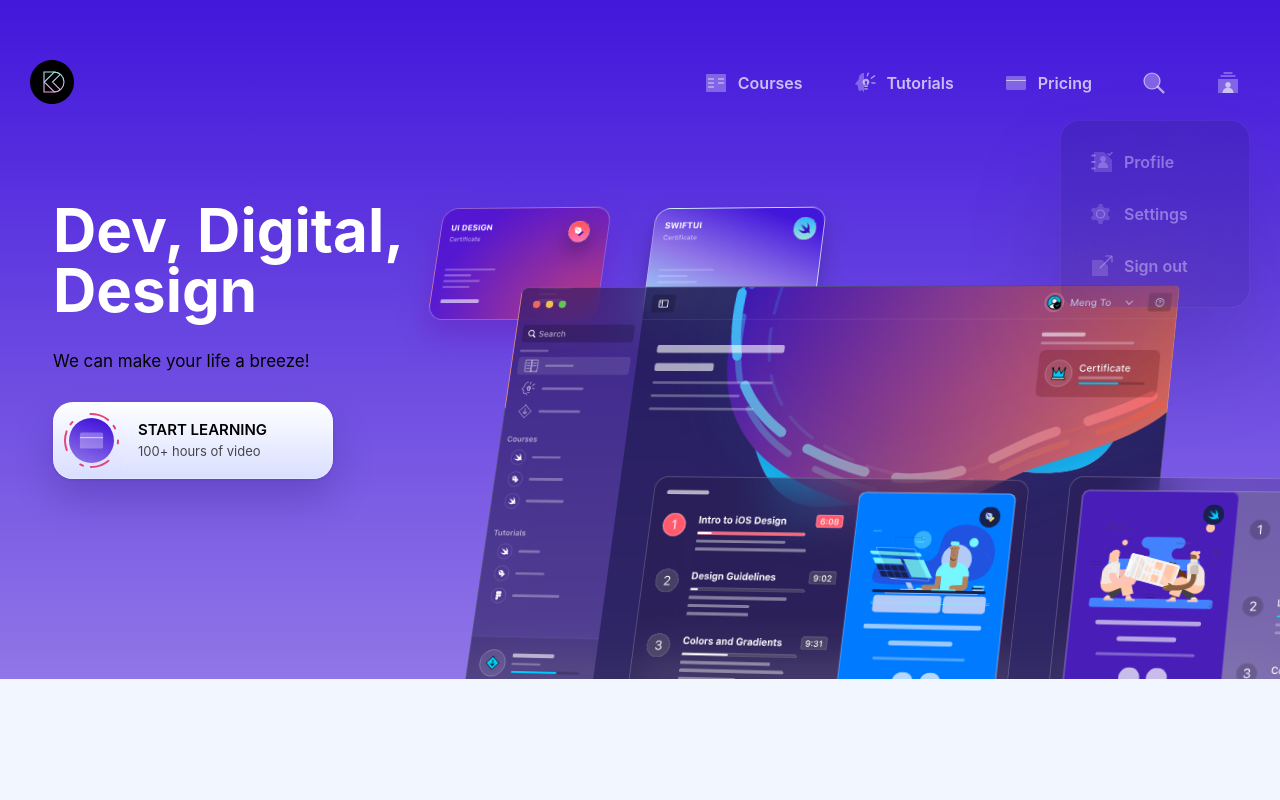
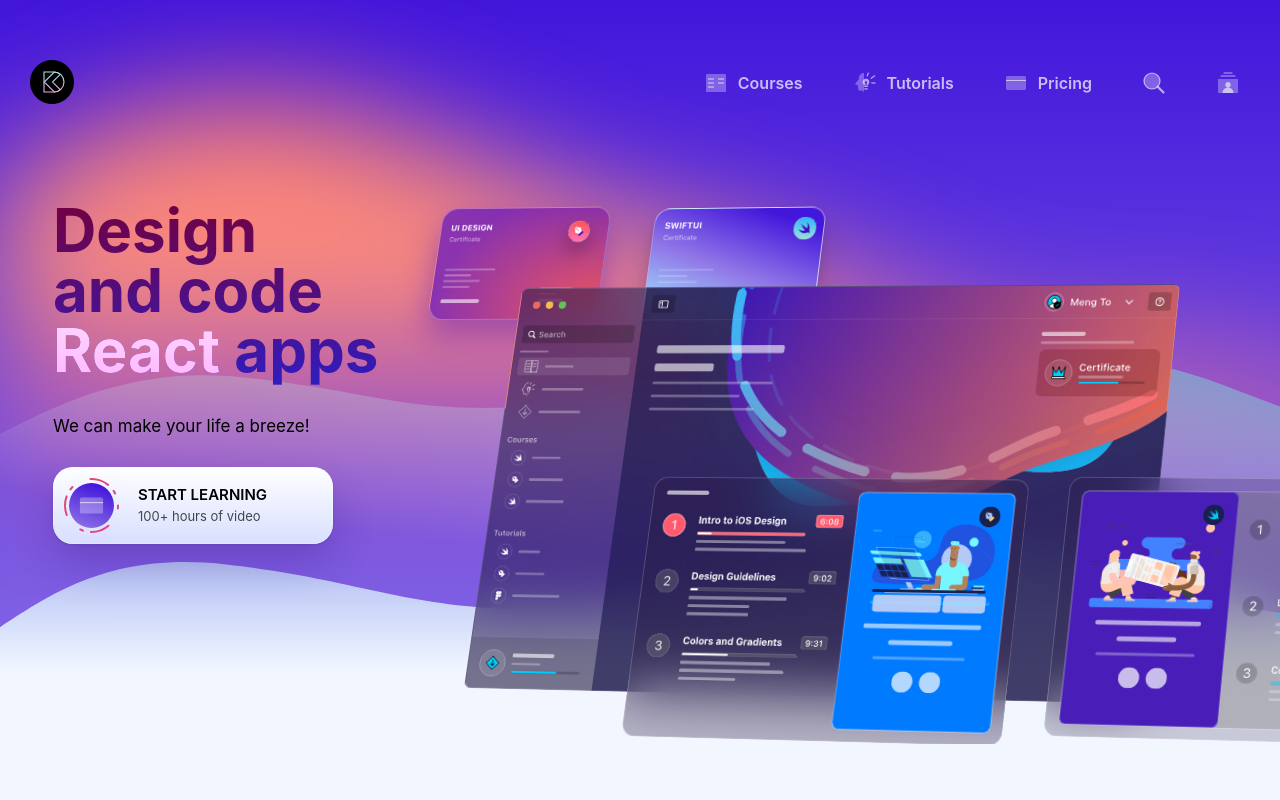
Before and after one commit to jallenmesser/MesseMedia, a Gatsby site: page / in a window 1280 px wide. Built offline with nearby package versions, Linux system fonts and the light colour scheme; Gatsby itself is replaced by a stand-in of ours.

Commit message:
almost complete

```diff
--- a/src/components/animations/MockupAnimaton.js
+++ b/src/components/animations/MockupAnimaton.js
@@ -16,6 +16,15 @@ export default function MockupAnimation() {
 const Wrapper = styled.div`
   position: relative;
   perspective: 5000;
+
+  @media (max-width: 768px) {
+    transform: scale(0.6);
+    transform-orgin: top left;
+  }
+
+  @media (max-width: 450px) {
+    transform: scale(0.4);
+  }
 
   div {
     transform: rotateY(-20deg) rotateX(20deg);
--- /dev/null
+++ b/src/components/backgrounds/WaveBackground.js
@@ -0,0 +1,33 @@
+import React from "react"
+import styled from "styled-components"
+
+export default function WaveBackground() {
+  return (
+    <Wrapper>
+      <Background />
+      <Wave
+        src="/images/waves/hero-wave1.svg"
+        style={{ top: "100px", filter: "blur(60px)" }}
+      />
+      <Wave src="/images/waves/hero-wave2.svg" style={{ top: "350px" }} />
+      <Wave src="/images/waves/hero-wave3.svg" style={{ top: "550px" }} />
+    </Wrapper>
+  )
+}
+
+const Wrapper = styled.div`
+  position: relative;
+`
+
+const Wave = styled.img`
+  position: absolute;
+  z-index: -1;
+`
+
+const Background = styled.div`
+  background: linear-gradient(180deg, #4316db 0%, #9076e7 100%);
+  position: absolute;
+  width: 100%;
+  height: 800px;
+  z-index: -1;
+`
--- a/src/components/buttons/menuButton.js
+++ b/src/components/buttons/menuButton.js
@@ -5,9 +5,9 @@ import { Link } from "gatsby"
 export default function MenuButton(props) {
   const { item } = props
   return (
-    <Link to={item.link}>
+    <Link to={item.link} onClick={props.onClick}>
       <MenuItem title={item.title}>
-        <img src={item.icon} />
+        <img src={item.icon} alt={item.title} />
         {item.title}
       </MenuItem>
     </Link>
--- a/src/components/layout/Header.js
+++ b/src/components/layout/Header.js
@@ -1,22 +1,36 @@
 import { Link } from "gatsby"
-import React from "react"
+import React, { useState } from "react"
 import styled from "styled-components"
 import { menuData } from "../../data/menuData"
 import MenuButton from "../buttons/menuButton"
 import MenuTooltip from "../tooltips/MenuTooltip"
 
 export default function Header() {
+  const [isOpen, setIsOpen] = useState(false)
+  const handleClick = e => {
+    e.preventDefault()
+    setIsOpen(!isOpen)
+  }
   return (
     <Wrapper>
       <Link to="/">
-        <img src="/images/logos/logo.svg" />
+        <img src="/images/logos/logo.svg" alt="logo" />
       </Link>
       <MenuWrapper count={menuData.length}>
-        {menuData.map((item, i) => (
-          <MenuButton item={item} key={i} />
-        ))}
+        {menuData.map((item, i) =>
+          item.link === "/account" ? (
+            <MenuButton item={item} key={i} onClick={e => handleClick(e)} />
+          ) : (
+            <MenuButton item={item} key={i} />
+          )
+        )}
+        <HamburgerWrapper>
+          <MenuButton
+            item={{ title: "", icon: "/images/icons/hamburger.svg", link: "" }}
+          />
+        </HamburgerWrapper>
       </MenuWrapper>
-      <MenuTooltip />
+      <MenuTooltip isOpen={isOpen} />
     </Wrapper>
   )
 }
@@ -30,10 +44,33 @@ const Wrapper = styled.div`
   justify-content: space-between;
   padding: 0 30px;
   align-items: center;
+
+  @media (max-width: 768px) {
+    top: 30px;
+  }
+
+  @media (max-width: 450px) {
+    top: 20px;
+    padding: 0 20px;
+  }
 `
 
 const MenuWrapper = styled.div`
   display: grid;
   gap: 30px;
   grid-template-columns: repeat(${props => props.count}, auto);
+
+  @media (max-width: 768px) {
+    > a {
+      display: none;
+    }
+    grid-template-columns: auto;
+  }
 `
+
+const HamburgerWrapper = styled.div`
+  display: none;
+  @media (max-width: 768px) {
+    display: block;
+  }
+`
--- a/src/components/layout/sections/HeroSection.js
+++ b/src/components/layout/sections/HeroSection.js
@@ -1,6 +1,7 @@
 import React from "react"
-import styled from "styled-components"
+import styled, { keyframes } from "styled-components"
 import MockupAnimation from "../../animations/MockupAnimaton"
+import WaveBackground from "../../backgrounds/WaveBackground"
 import PurchaseButton from "../../buttons/PurchaseButton"
 import { themes } from "../../styles/ColorStyles"
 import { H1, MediumText } from "../../styles/TextStyles"
@@ -8,9 +9,13 @@ import { H1, MediumText } from "../../styles/TextStyles"
 function HeroSection() {
   return (
     <Wrapper>
+      <WaveBackground />
       <ContentWrapper>
         <TextWrapper>
-          <Title>Dev, Digital, Design</Title>
+          <Title>
+            Design
+            <br /> and code <span>React</span> apps
+          </Title>
           <Description>We can make your life a breeze!</Description>
           <PurchaseButton
             title="Start Learning"
@@ -25,8 +30,12 @@ function HeroSection() {
 
 export default HeroSection
 
+const animation = keyframes`
+  0% { opacity: 0; transform: translateY(-10px); filter: blur(10px); }
+  100% { opacity: 1; ransform: translateY(0px); filter: blur(0px); }
+`
+
 const Wrapper = styled.div`
-  background: linear-gradient(180deg, #4316db 0%, #9076e7 100%);
   overflow: hidden;
 `
 const ContentWrapper = styled.div`
@@ -35,15 +44,48 @@ const ContentWrapper = styled.div`
   padding: 200px 30px;
   display: grid;
   grid-template-columns: 360px auto;
+
+  @media (max-width: 450px) {
+    grid-template-columns: auto;
+    gap: 60px;
+    padding: 150px 20px 250px;
+  }
 `
 
 const TextWrapper = styled.div`
   max-width: 360px;
   display: grid;
   gap: 30px;
+
+  > * {
+    opacity: 0;
+    animation: ${animation} 1s forwards;
+
+    :nth-child(1) {
+      animation-delay: 0s;
+    }
+    :nth-child(2) {
+      animation-delay: 0.2s;
+    }
+    :nth-child(3) {
+      animation-delay: 0.4s;
+    }
+  }
 `
 const Title = styled(H1)`
   color: ${themes.dark.text1};
+  background: linear-gradient(180deg, #730040 0%, #301cbe 100%);
+  background-clip: text;
+  -webkit-background-clip: text;
+  color: transparent;
+  padding-bottom: 5px;
+
+  span {
+    background: linear-gradient(180deg, #ffd7ff 0%, #ffb6ff 100%);
+    background-clip: text;
+    -webkit-background-clip: text;
+    color: transparent;
+  }
 `
 
 const Description = styled(MediumText)``
--- a/src/components/tooltips/MenuTooltip.js
+++ b/src/components/tooltips/MenuTooltip.js
@@ -1,12 +1,12 @@
-import React, { useState } from "react"
+import React from "react"
 import styled from "styled-components"
 import { tooltipData } from "../../data/menuData"
 import MenuButton from "../buttons/menuButton"
 
-export default function MenuTooltip() {
-  const [isOpen, setIsOpen] = useState(false)
+export default function MenuTooltip(props) {
+  const { isOpen } = props
   return (
-    <Wrapper isOpen={isOpen} onClick={() => setIsOpen(!isOpen)}>
+    <Wrapper isOpen={isOpen}>
       {tooltipData.map((item, i) => (
         <MenuButton item={item} key={i} />
       ))}
@@ -24,9 +24,16 @@ const Wrapper = styled.div`
   backdrop-filter: blur(40px);
   border-radius: 20px;
   padding: 20px;
-  opacity: ${props => (props.isOpen ? 1 : 0.5)};
+  opacity: ${props => (props.isOpen ? 1 : 0)};
   z-index: 1;
   display: grid;
   gap: 10px;
   grid-template-columns: 150px;
+  transition: 0.3s ease-in-out;
+  /* display: ${props => (props.isOpen ? "block" : "none")}; */
+  visibility: ${props => (props.isOpen ? "visble" : "hidden")};
+  transform: ${props =>
+    props.isOpen
+      ? "skewY(0) rotate(0) translateY(0)"
+      : "skewY(-5deg) rotate(5deg) translateY(-30px)"};
 `
```
